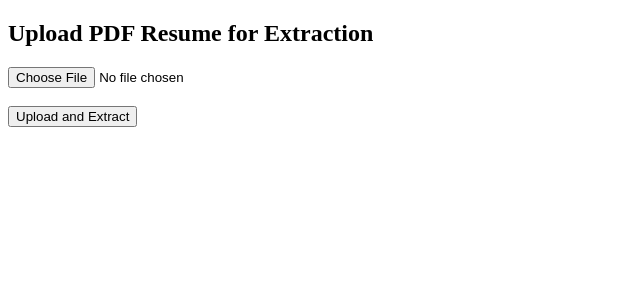
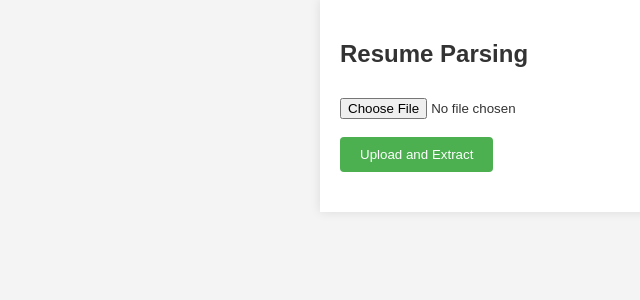
Before and after one commit to shaficse/A4-Resume-Parser, a Flask app: page / in a window 1280 px wide. Shown: the top 300 px of the page, without its empty margins (0-640 px from the left). Run offline with Flask 3, Linux system fonts and the light colour scheme.

Commit message:
update app code

```diff
--- a/app/app.py
+++ b/app/app.py
@@ -101,28 +101,48 @@ def generate_table_html(extracted_info):
     df = pd.DataFrame(list(extracted_info.items()), columns=['Entity Type', 'Extracted Information'])
     return df.to_html(index=False)
 
+
 @app.route('/download')
 def download():
     if 'extracted_info' in session:
         extracted_info = session['extracted_info']
-        text_content = generate_text_content(extracted_info)
-        return send_text_file(text_content, "extracted_info.txt")
+        # Prepare data for DataFrame
+        data = []
+        for key, values in extracted_info.items():
+            for value in values:
+                data.append({"Entity Type": key, "Extracted Information": value})
+        df = pd.DataFrame(data)
+
+        # Convert DataFrame to CSV
+        csv_data = df.to_csv(index=False)
+
+        # Create a response with the CSV data
+        response = make_response(csv_data)
+        response.headers['Content-Type'] = 'text/csv'
+        response.headers['Content-Disposition'] = 'attachment; filename=extracted_info.csv'
+        return response
+
     return "No information available for download", 404
 
-def generate_text_content(extracted_info):
-    lines = []
+
+
+def generate_dataframe_for_csv(extracted_info):
+    # Flatten the extracted information for CSV format
+    # Creating a list of dictionaries, each representing a row in the CSV
+    rows = []
     for key, values in extracted_info.items():
-        lines.append(f"{key}:")
         for value in values:
-            lines.append(f"- {value}")
-        lines.append("")
-    return "\n".join(lines)
+            rows.append({"Entity Type": key, "Extracted Information": value})
+    # Convert list of dictionaries to a DataFrame
+    df = pd.DataFrame(rows)
+    return df
 
-def send_text_file(text_content, filename):
-    response = make_response(text_content)
-    response.headers['Content-Type'] = 'text/plain'
+def send_csv_file(csv_content, filename):
+    response = make_response(csv_content)
+    response.headers['Content-Type'] = 'text/csv'
     response.headers['Content-Disposition'] = f'attachment; filename={filename}'
     return response
 
+
 if __name__ == '__main__':
     app.run(debug=True)
--- a/app/templates/index.html
+++ b/app/templates/index.html
@@ -1,14 +1,75 @@
-
  <!DOCTYPE html>
 <html lang="en">
 <head>
     <meta charset="UTF-8">
     <title>Resume Information Extraction</title>
+    <style>
+        body {
+            font-family: Arial, sans-serif;
+            margin: 0;
+            padding: 0;
+            background-color: #f4f4f4;
+            color: #333;
+        }
+        .container {
+            max-width: 600px;
+            margin: auto;
+            padding: 20px;
+            background-color: #fff;
+            box-shadow: 0 0 10px rgba(0, 0, 0, 0.1);
+        }
+        h2 {
+            color: #333;
+        }
+        form {
+            margin-bottom: 20px;
+        }
+        input[type="file"] {
+            margin-top: 10px;
+        }
+        input[type="submit"] {
+            background-color: #4CAF50;
+            color: white;
+            padding: 10px 20px;
+            border: none;
+            border-radius: 4px;
+            cursor: pointer;
+        }
+        input[type="submit"]:hover {
+            background-color: #45a049;
+        }
+        a {
+            display: inline-block;
+            margin-top: 20px;
+            padding: 8px 12px;
+            background-color: #007bff;
+            color: #ffffff;
+            text-decoration: none;
+            border-radius: 4px;
+        }
+        a:hover {
+            background-color: #0056b3;
+        }
+    </style>
+    <script>
+        document.addEventListener("DOMContentLoaded", function() {
+            document.querySelector('form').onsubmit = function() {
+                var fileInput = document.querySelector('input[type="file"]');
+                if (!fileInput.value) {
+                    alert('Please select a file to upload.');
+                    return false; // Prevent the form from submitting
+                }
+                // Form is valid, allow submission to proceed
+                return true;
+            };
+        });
+    </script>
 </head>
 <body>
-    <h2>Upload PDF Resume for Extraction</h2>
+    <div class="container">
+        <h2> Resume Parsing </h2>
         <form method="post" enctype="multipart/form-data">
-        <input type="file" name="pdf_file">
+            <input type="file" name="pdf_file" required>
             <br><br>
             <input type="submit" value="Upload and Extract">
         </form>
```
Also changed, not shown: other parts of app/templates/index.html (+2 -1 lines), README.md, figures/app-1.png, figures/app-2.png (added), figures/app-3.png (added), figures/app-4.png (added), figures/app-5.png (added), figures/app-output.png (deleted), 1 other file. Lines whose indentation alone changed are shown as unchanged.
